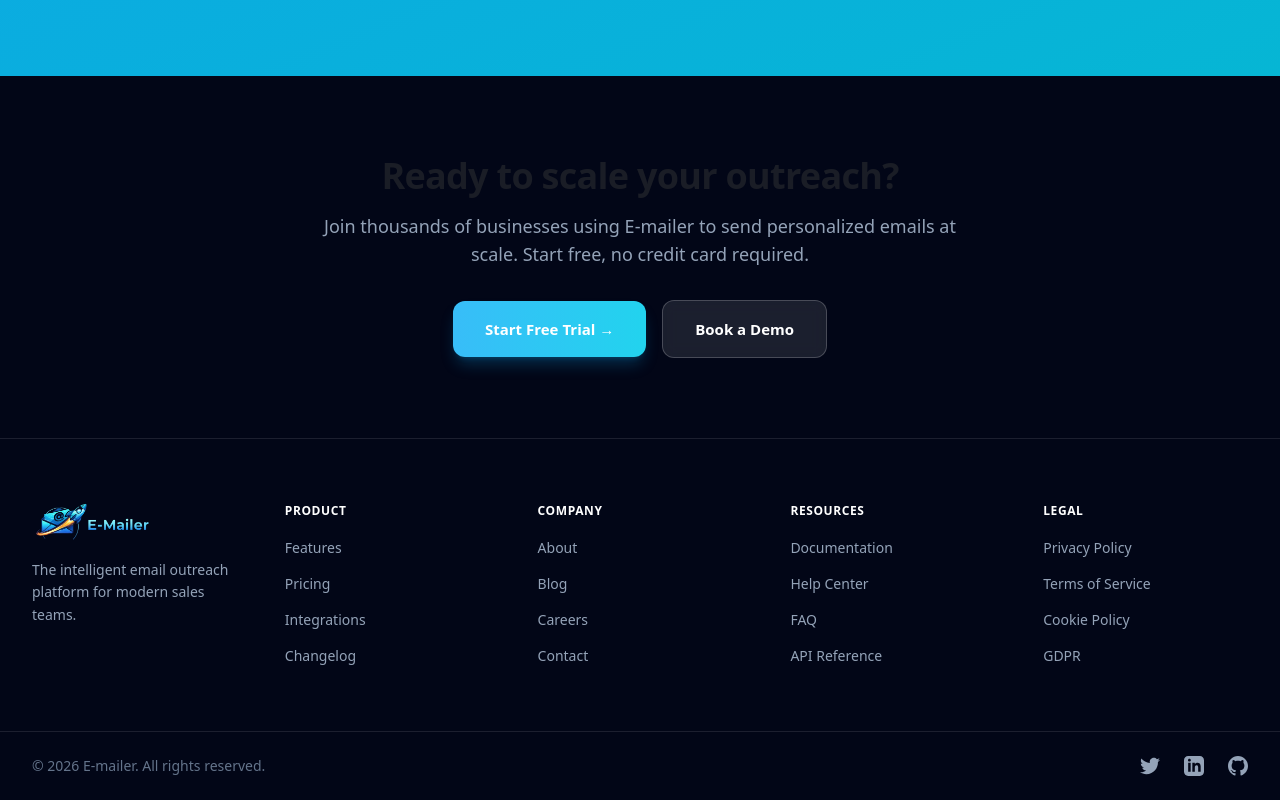
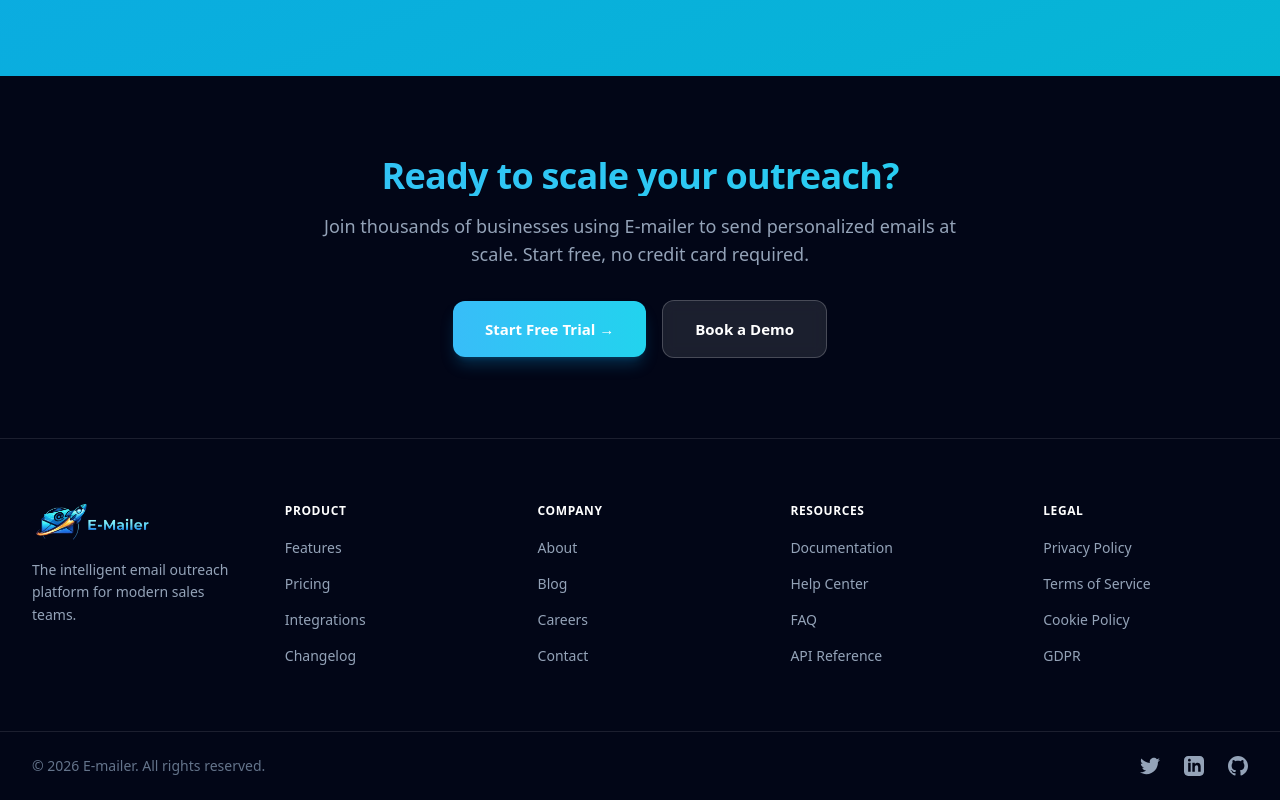
Before and after one commit to TheRoyalauto/emailer, a Next.js app: page / in a window 1280 px wide. Shown: the part 4335-5135 px from the top of the page. Built offline with nearby package versions, Linux system fonts and the light colour scheme; no server answers.

Commit message:
fix: make testimonials + CTA headings visible on dark backgrounds

```diff
--- a/src/app/page.tsx
+++ b/src/app/page.tsx
@@ -457,7 +457,7 @@
                 < section className="py-20 lg:py-28 bg-gradient-to-br from-slate-900 to-slate-800 text-white" >
                     <div className="max-w-7xl mx-auto px-6 lg:px-8">
                         <div className="text-center mb-12">
-                            <h2 className="text-3xl lg:text-4xl font-bold mb-4">
+                            <h2 className="text-3xl lg:text-4xl font-bold mb-4 text-white">
                                 Teams love E-mailer
                             </h2>
                         </div>
--- a/src/components/marketing/Footer.tsx
+++ b/src/components/marketing/Footer.tsx
@@ -34,7 +34,7 @@
             <div className="border-b border-white/10">
                 <div className="max-w-7xl mx-auto px-6 lg:px-8 py-16 lg:py-20">
                     <div className="text-center">
-                        <h2 className="text-3xl lg:text-4xl font-bold mb-4">
+                        <h2 className="text-3xl lg:text-4xl font-bold mb-4 bg-gradient-to-r from-sky-400 to-cyan-400 bg-clip-text text-transparent">
                             Ready to scale your outreach?
                         </h2>
                         <p className="text-lg text-slate-400 mb-8 max-w-2xl mx-auto">
```
